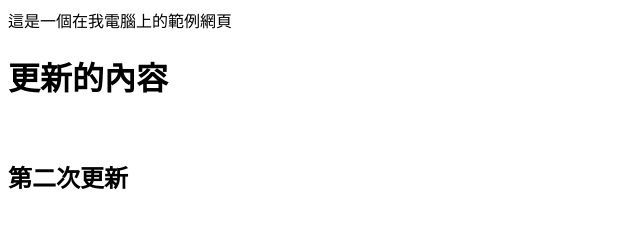
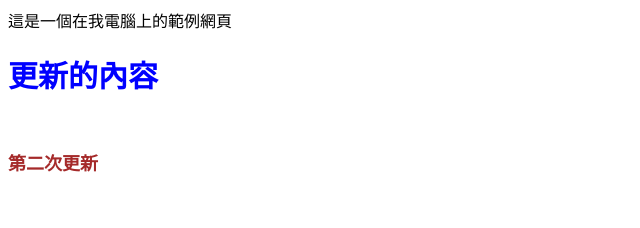
Before and after one commit to pmyfr/sample-mypc, a plain HTML site: page index.html in a window 1280 px wide. Shown: the whole page, without its empty margins (0-640 px from the left). Drawn offline with Linux system fonts and the light colour scheme.

Commit message:
link rel

```diff
--- a/index.html
+++ b/index.html
@@ -5,6 +5,7 @@
     <meta http-equiv="X-UA-Compatible" content="IE=edge">
     <meta name="viewport" content="width=device-width, initial-scale=1.0">
     <title>Document</title>
+    <link rel="stylesheet" href="./all.css">
 </head>
 <body>
     這是一個在我電腦上的範例網頁
```
